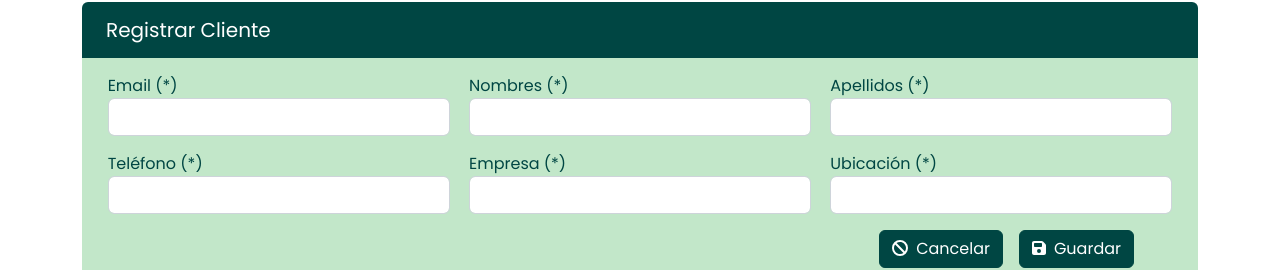
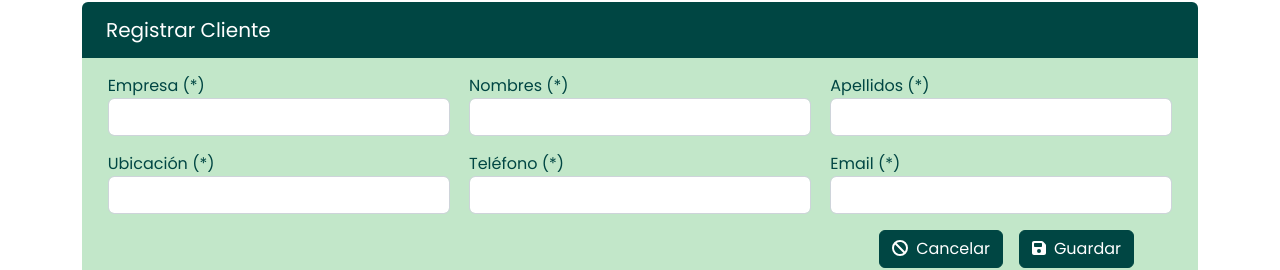
Before and after one commit to sebastianiv21/it-helpdesk, a React (Vite) app in the folder client/: page /registrar-cliente in a window 1280 px wide. Shown: the part 124-394 px from the top of the page. Built offline with nearby package versions, Linux system fonts and the light colour scheme; sample sign-in values are in the browser's storage.

Commit message:
cambio de orden en los campos del formulario de clientes

```diff
--- a/client/src/pages/RegistrarCliente.jsx
+++ b/client/src/pages/RegistrarCliente.jsx
@@ -10,12 +10,12 @@ const RegistrarCliente = () => {
   const [errMsg, setErrMsg] = useState('')
 
   const [formData, setFormData] = useState({
+    empresa: '',
+    nombres: '',
+    apellidos: '',
+    ubicacion: '',
+    telefono: '',
     email: '',
-    nombre: '',
-    apellidos: '',
-    telefono: '',
-    empresa: '',
-    ubicacion: '',
   })
 
   useEffect(() => {
@@ -26,7 +26,7 @@ const RegistrarCliente = () => {
     }
   }, [errMsg, formData])
 
-  const { email, nombre, apellidos, telefono, empresa, ubicacion } = formData
+  const { empresa, nombres, apellidos, ubicacion, telefono, email } = formData
 
   const onChange = (e) => {
     setFormData((prevState) => ({
@@ -37,12 +37,12 @@ const RegistrarCliente = () => {
 
   const onReset = () => {
     setFormData({
-      email: '',
-      nombre: '',
-      apellidos: '',
-      telefono: '',
-      empresa: '',
-      ubicacion: '',
+    empresa: '',
+    nombres: '',
+    apellidos: '',
+    ubicacion: '',
+    telefono: '',
+    email: '',
     })
   }
 
@@ -50,12 +50,12 @@ const RegistrarCliente = () => {
     e.preventDefault()
 
     const clientData = {
+      empresa: empresa.toLowerCase(),
+      nombres,
+      apellidos,
+      ubicacion: ubicacion.toLowerCase(),
+      telefono,
       email,
-      nombre,
-      apellidos,
-      telefono,
-      empresa: empresa.toLowerCase(),
-      ubicacion: ubicacion.toLowerCase(),
     }
 
     try {
@@ -64,12 +64,12 @@ const RegistrarCliente = () => {
         withCredentials: true,
       })
       setFormData({
+        empresa: '',
+        nombres: '',
+        apellidos: '',
+        ubicacion: '',
+        telefono: '',
         email: '',
-        nombre: '',
-        apellidos: '',
-        telefono: '',
-        empresa: '',
-        ubicacion: '',
       })
       toast.info('Cliente creado exitosamente', { theme: 'colored' })
     } catch (err) {
@@ -91,16 +91,16 @@ const RegistrarCliente = () => {
       <div className='bg-secondary p-3 rounded-bottom text-primary'>
         <form onSubmit={onSubmit}>
           <div className='d-flex justify-content-around mb-3'>
-            <CampoFormulario
-              nombre='email'
-              etiqueta='Email'
-              value={email}
+          <CampoFormulario
+              nombre='empresa'
+              etiqueta='Empresa'
+              value={empresa}
               onChange={onChange}
             />
             <CampoFormulario
-              nombre='nombre'
+              nombre='nombres'
               etiqueta='Nombres'
-              value={nombre}
+              value={nombres}
               onChange={onChange}
             />
             <CampoFormulario
@@ -111,22 +111,22 @@ const RegistrarCliente = () => {
             />
           </div>
           <div className='d-flex justify-content-around mb-3'>
+          <CampoFormulario
+              nombre='ubicacion'
+              etiqueta='Ubicación'
+              value={ubicacion}
+              onChange={onChange}
+            />
             <CampoFormulario
               nombre='telefono'
               etiqueta='Teléfono'
               value={telefono}
               onChange={onChange}
             />
-            <CampoFormulario
-              nombre='empresa'
-              etiqueta='Empresa'
-              value={empresa}
-              onChange={onChange}
-            />
-            <CampoFormulario
-              nombre='ubicacion'
-              etiqueta='Ubicación'
-              value={ubicacion}
+             <CampoFormulario
+              nombre='email'
+              etiqueta='Email'
+              value={email}
               onChange={onChange}
             />
           </div>
```
